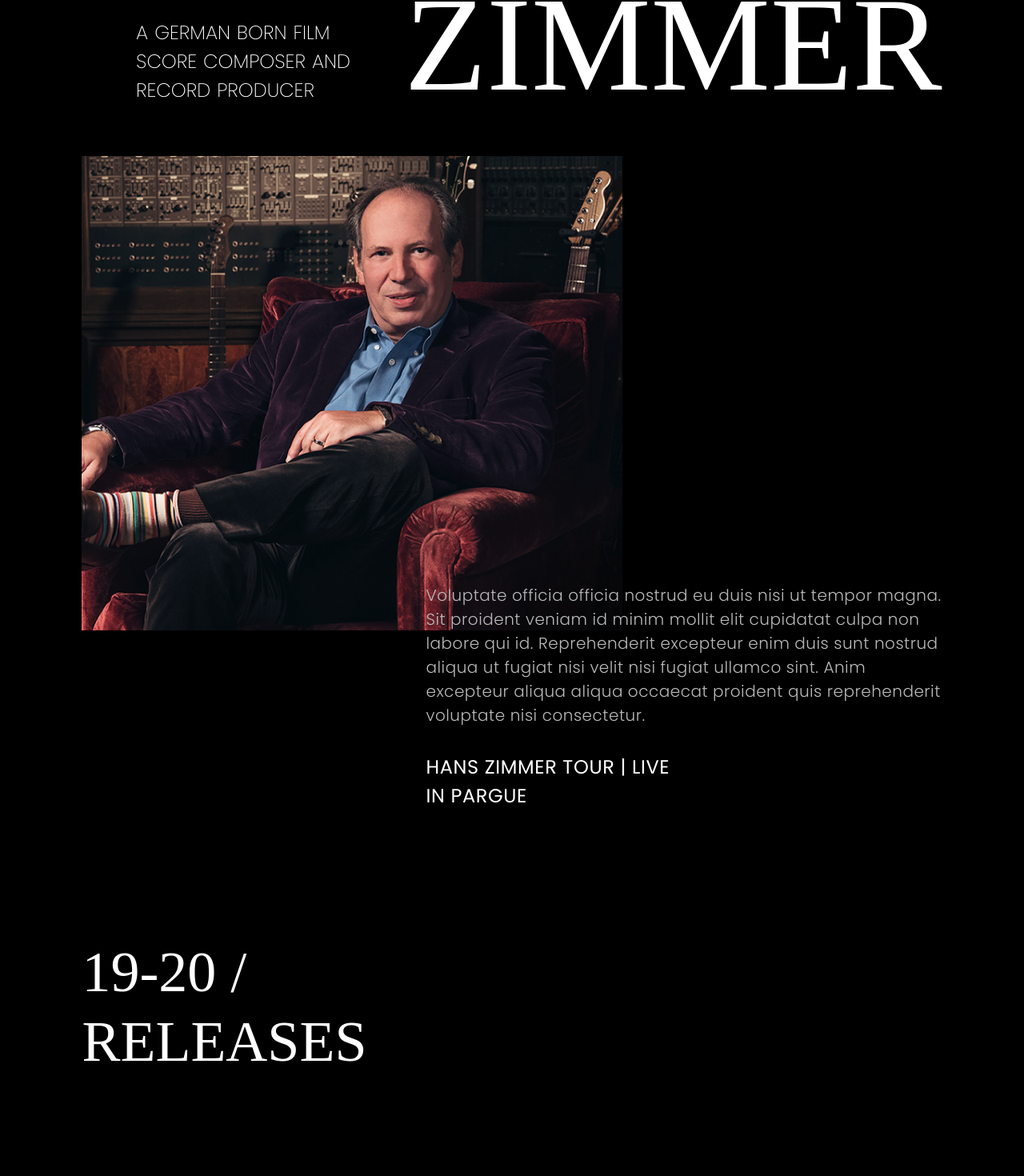
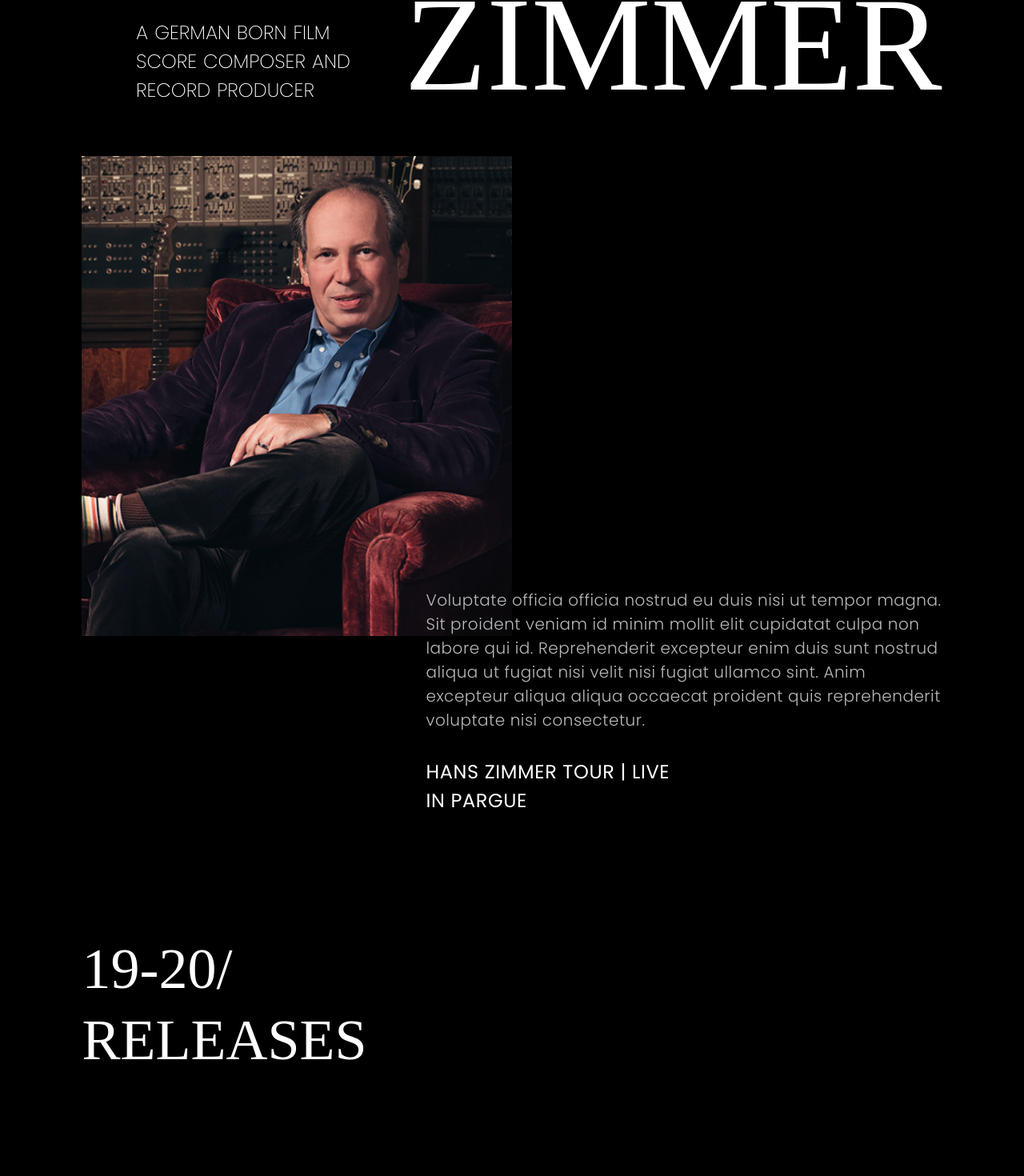
Before and after one commit to denosaurabh/hans-zimmer, a Next.js app: page / in a window 1280 px wide. Shown: the part 341-1811 px from the top of the page at 80% size. Built offline with nearby package versions, Linux system fonts and the light colour scheme; a web font is replaced by a local one.

Commit message:
Added more components & Smooth Animations

```diff
--- a/components/header.tsx
+++ b/components/header.tsx
@@ -9,7 +9,7 @@
     <MotionGrid
       initial={{ opacity: 0 }}
       animate={{ opacity: 1 }}
-      transition={{ duration: 0.7, delay: 1.4 }}
+      transition={{ duration: 0.7, delay: 2 }}
       gridTemplateColumns="50% 1fr 1fr 1fr"
       alignItems="start"
     >
--- /dev/null
+++ b/components/motion/flex.tsx
@@ -0,0 +1,9 @@
+import { Flex, HTMLChakraProps } from '@chakra-ui/react';
+import { motion, HTMLMotionProps } from 'framer-motion';
+
+type Merge<P, T> = Omit<P, keyof T> & T;
+type FlexProps = Merge<HTMLChakraProps<'div'>, HTMLMotionProps<'div'>>;
+
+const MotionFlex: React.FC<FlexProps> = motion(Flex);
+
+export default MotionFlex;
--- a/layouts/smooth-scroll.tsx
+++ b/layouts/smooth-scroll.tsx
@@ -1,4 +1,10 @@
-import React, { useRef, useState, useCallback, useLayoutEffect } from 'react';
+import React, {
+  useRef,
+  useState,
+  useCallback,
+  useLayoutEffect,
+  useEffect
+} from 'react';
 import ResizeObserver from 'resize-observer-polyfill';
 import {
   useViewportScroll,
@@ -6,6 +12,8 @@
   useSpring,
   motion
 } from 'framer-motion';
+
+import MotionBox from '@components/motion/box';
 
 interface SmoothScrollProps {
   children: JSX.Element[];
@@ -21,15 +29,16 @@
   // update scrollable height when browser is resizing
   const resizePageHeight = useCallback(entries => {
     for (const entry of entries) {
-      setPageHeight(entry.contentRect.height);
+      setPageHeight(3000); // PREV: entry.contentRect.height
     }
   }, []);
 
   // observe when browser is resizing
   useLayoutEffect(() => {
-    const resizeObserver = new ResizeObserver(entries =>
-      resizePageHeight(entries)
-    );
+    const resizeObserver = new ResizeObserver(entries => {
+      resizePageHeight(entries);
+    });
+
     scrollRef && resizeObserver.observe(scrollRef.current);
     return () => resizeObserver.disconnect();
   }, [scrollRef, resizePageHeight]);
@@ -42,7 +51,7 @@
   const spring = useSpring(transform, physics); // apply easing to the negative scroll value
 
   return (
-    <>
+    <MotionBox height={pageHeight}>
       <motion.div
         ref={scrollRef}
         style={{ y: spring }} // translateY of scroll container using negative scroll value
@@ -50,12 +59,16 @@
       >
         {children}
       </motion.div>
-      {/* blank div that has a dynamic height based on the content's inherent height */}
-      {/* this is neccessary to allow the scroll container to scroll... */}
-      {/* ... using the browser's native scroll bar */}
-      <div style={{ height: pageHeight }} />
-    </>
+      {/* <div style={{ height: pageHeight }}></div> */}
+    </MotionBox>
   );
 };
 
 export default SmoothScroll;
+
+/* <> */
+/* blank div that has a dynamic height based on the content's inherent height */
+/* this is neccessary to allow the scroll container to scroll... */
+/* ... using the browser's native scroll bar */
+/* <div style={{ height: pageHeight }} /> */
+/* </> */
--- a/package.json
+++ b/package.json
@@ -20,6 +20,7 @@
     "next": "10.0.7",
     "react": "17.0.1",
     "react-dom": "17.0.1",
+    "react-intersection-observer": "^8.31.0",
     "resize-observer-polyfill": "^1.5.1"
   },
   "devDependencies": {
--- a/pages/index.tsx
+++ b/pages/index.tsx
@@ -1,17 +1,16 @@
-import React from 'react';
+import React, { useEffect, useState } from 'react';
 import Head from 'next/head';
-import { motion } from 'framer-motion';
+import { motion, useViewportScroll, useTransform } from 'framer-motion';
+import { useInView } from 'react-intersection-observer';
 
 import {
   Text,
   Grid,
   GridItem,
-  Image,
   Flex,
   VStack,
   Heading,
-  Box,
-  Spacer
+  Box
 } from '@chakra-ui/react';
 
 import Header from '@components/header';
@@ -21,12 +20,26 @@
 import MotionImage from '@components/motion/image';
 import MotionBox from '@components/motion/box';
 import MotionText from '@components/motion/text';
+import MotionFlex from '@components/motion/flex';
 
 import SmoothScroll from '@layouts/smooth-scroll';
 
 import CosiTimesFont from '@styles/fonts';
 
 const Home = () => {
+  const { scrollY } = useViewportScroll();
+  const y1 = useTransform(scrollY, [0, 400], [0, 250]);
+
+  const y2 = useTransform(scrollY, [0, 600], [0, 50]);
+  const y3 = useTransform(scrollY, [0, 600], [0, 150]);
+
+  const [boxInView, setBoxInView] = useState(false);
+  const { ref, inView } = useInView();
+
+  useEffect(() => {
+    setBoxInView(inView);
+  }, [inView]);
+
   const container = {
     hidden: {},
     show: {
@@ -81,7 +94,7 @@
   };
 
   return (
-    <div>
+    <>
       <Head>
         <title>Hans Zimmer</title>
         <link rel="icon" href="/favicon.ico" />
@@ -104,11 +117,11 @@
           rel="stylesheet"
         />
       </Head>
+
+      <Header />
       <CosiTimesFont />
 
       <SmoothScroll>
-        <Header />
-
         <Grid
           templateColumns="1fr 1fr"
           templateRows="repeat(2, auto)"
@@ -225,18 +238,27 @@
         </Grid>
 
         <Flex position="relative">
-          <Box overflow="hidden">
+          {/* <Box overflowX="hidden" overflowY="visible"> */}
           <MotionImage
             src="/assets/hans-zimmer.png"
             bgSize="cover"
             alt="hans zimmer sitting on chair"
-              minW="50%"
-              initial={{ x: -700 }}
-              animate={{ x: 0 }}
+            // minW="50%"
+            style={{ y: y1, height: 'fit-content', objectFit: 'cover' }}
+            initial={{
+              opacity: 0,
+              height: '600px',
+              width: '0%' /*x: -700*/
+            }}
+            animate={{
+              opacity: 1,
+              height: '600px',
+              width: '50%' /*x: 0*/
+            }}
             transition={{ delay: 0.5, duration: 1.2, velocity: 10 }}
             whileHover={{ scale: 0.96 }}
           />
-          </Box>
+          {/* </Box> */}
 
           <VStack
             spacing="8"
@@ -267,10 +289,51 @@
         </Flex>
 
         <Flex marginTop={96} direction="column">
-          <Heading fontSize="7xl" marginBottom={32} fontWeight="light">
-            19-20 / <br /> RELEASES
-          </Heading>
-          <Flex direction="column">
+          <Box overflow="hidden">
+            <MainHeading
+              fontFamily="heading"
+              lineHeight="90%"
+              display="flex"
+              variants={container}
+              initial="hidden"
+              animate="show"
+              fontSize="7xl"
+              marginBottom={6}
+              fontWeight="light"
+            >
+              <motion.div variants={item}>1</motion.div>
+              <motion.div variants={item}>9</motion.div>
+              <motion.div variants={item}>-</motion.div>
+              <motion.div variants={item}>2</motion.div>
+              <motion.div variants={item}>0</motion.div>
+              <motion.div variants={item}>/</motion.div>
+            </MainHeading>
+          </Box>
+
+          <Box overflow="hidden">
+            <MainHeading
+              fontFamily="heading"
+              lineHeight="90%"
+              display="flex"
+              variants={container}
+              initial="hidden"
+              animate="show"
+              fontSize="7xl"
+              marginBottom={12}
+              fontWeight="light"
+            >
+              <motion.div variants={item}>R</motion.div>
+              <motion.div variants={item}>E</motion.div>
+              <motion.div variants={item}>L</motion.div>
+              <motion.div variants={item}>E</motion.div>
+              <motion.div variants={item}>A</motion.div>
+              <motion.div variants={item}>S</motion.div>
+              <motion.div variants={item}>E</motion.div>
+              <motion.div variants={item}>S</motion.div>
+            </MainHeading>
+          </Box>
+
+          <Flex direction="column" marginTop="24">
             {[
               {
                 image: 'lion-king.jfif',
@@ -296,12 +359,19 @@
           </Flex>
         </Flex>
 
-        <Flex marginTop={96} direction="column">
+        <MotionFlex marginTop={96} direction="column">
           <Heading fontSize="7xl" marginBottom={32} fontWeight="light">
             LATEST /
           </Heading>
-          <Grid templateColumns="30% 60%" columnGap="10%">
-            <Flex direction="column">
+          {/* <Grid templateColumns="30% 60%" templateRows="auto" columnGap="10%"> */}
+          <MotionFlex
+            ref={ref}
+            width="30%"
+            direction="column"
+            initial={{ y: 0 }}
+            animate={boxInView ? { y: y2 } : { y: 0 }}
+            style={{ y: boxInView ? y2 : 'auto' }}
+          >
             <MotionImage src="/assets/barry-levinson.jfif" marginBottom="8" />
             <Heading
               fontFamily="body"
@@ -312,24 +382,24 @@
               NEW FILM IS &#8599; <br /> DIRECTED BY BARRY LEVINSON
             </Heading>
             <Text fontWeight="light">2020, Sep 15</Text>
-            </Flex>
-            <Flex direction="column">
-              <Image src="/assets/bond-movie.png" marginBottom={8} />
+          </MotionFlex>
+          <MotionFlex width="60%" direction="column" style={{ y: y3 }}>
+            <MotionImage src="/assets/bond-movie.png" marginBottom={8} />
             <Heading
               fontFamily="body"
               fontSize="3xl"
               fontWeight="normal"
               marginBottom="6"
             >
-                &apos;NO TIME TO DIE&apos; / HANS ZIMMER &#8599; <br /> TAKES
-                OVER AS COMPOSER ON <br /> BOND MOVIE
+              &apos;NO TIME TO DIE&apos; / HANS ZIMMER &#8599; <br /> TAKES OVER
+              AS COMPOSER ON <br /> BOND MOVIE
             </Heading>
             <Text fontWeight="light">2020, June 06</Text>
-            </Flex>
-          </Grid>
-        </Flex>
+          </MotionFlex>
+          {/* </Grid> */}
+        </MotionFlex>
       </SmoothScroll>
-    </div>
+    </>
   );
 };
 
```
Also changed, not shown: 1 other file (tests, documents, lock files or other folders). Lines whose indentation alone changed are shown as unchanged.
